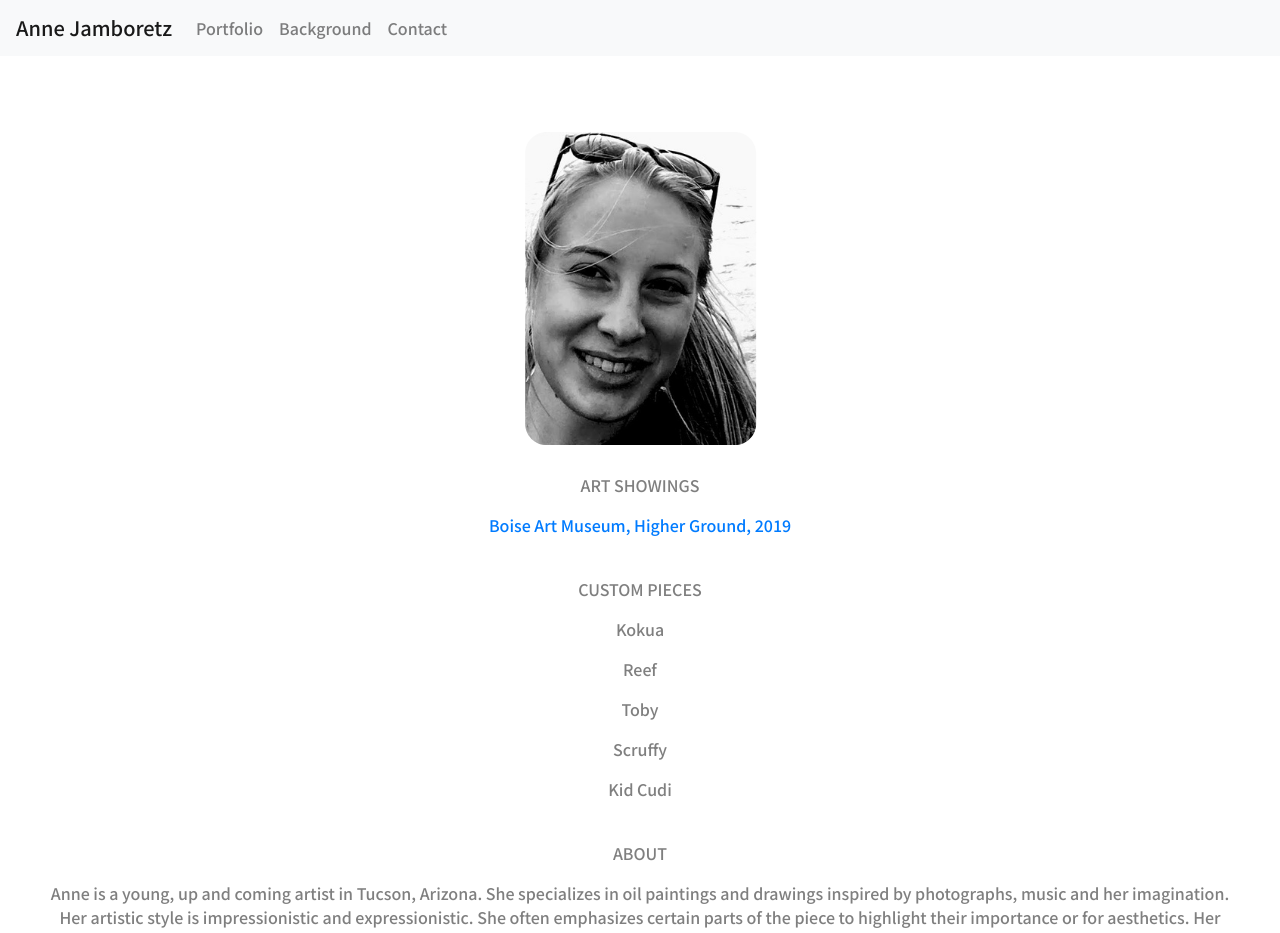
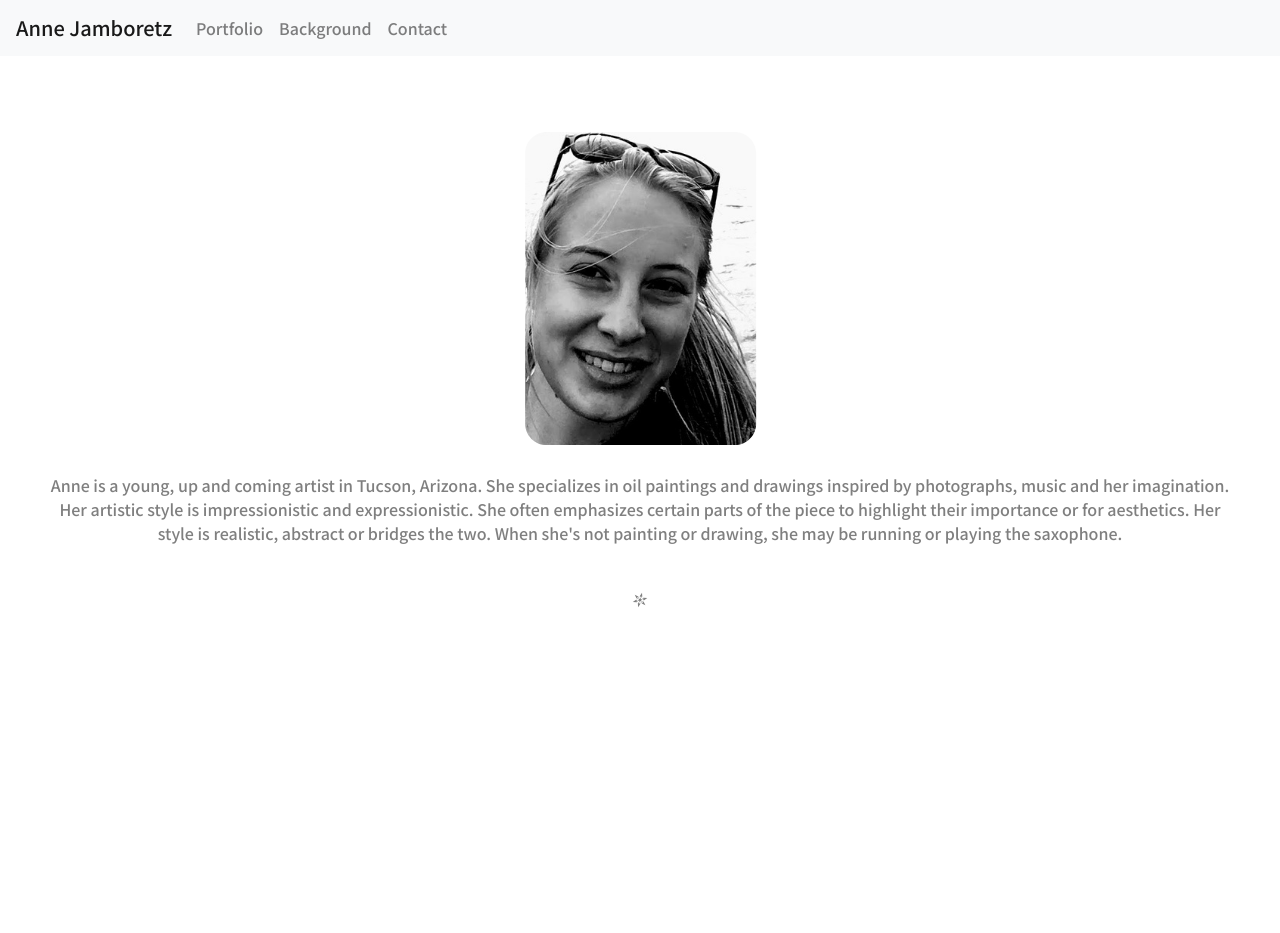
Before and after one commit to katejamboretz/art-portfolio, a React (Create React App) app: page /about in a window 1280 px wide. Shown: the top 933 px of the page. After the commit the page ends 800 px from the top, so only its background shows below. Built offline with nearby package versions, Linux system fonts and the light colour scheme.

Commit message:
update and simplify background page, remove custom and art showing sections

```diff
--- a/src/components/pages/About.js
+++ b/src/components/pages/About.js
@@ -19,23 +19,20 @@ export default class About extends Component {
                 <br></br>
                 <p>< GiBeveledStar /></p>
                 <br></br> */}
-                <p className="description">ART SHOWINGS</p>
-                <p className="description"><a href="http://www.boiseartmuseum.org/exhibition/higher-ground-2019/">Boise Art Museum, Higher Ground, 2019</a></p>
-                <br></br>
-                <p className="description">CUSTOM PIECES</p>
+                {/* <p className="description">CUSTOM PIECES</p>
                 <p className="description">Kokua</p>
                 <p className="description">Reef</p>
                 <p className="description">Toby</p>
                 <p className="description">Scruffy</p>
-                <p className="description">Kid Cudi</p>
-                <br></br>
-                <p className="description">ABOUT</p>
+                <br></br> */}
+                {/* <p className="description">ABOUT</p> */}
                 <p className="description">
-                    Anne is a young, up and coming artist in Tucson, Arizona. She specializes in oil paintings and drawings inspired by photographs, music and her imagination.
+                    Anne is a young, up and coming artist in Tucson, Arizona.
+                    She specializes in oil paintings and drawings inspired by photographs, music and her imagination.
                     Her artistic style is impressionistic and expressionistic.
                     She often emphasizes certain parts of the piece to highlight their importance or for aesthetics.
-                    Her awe-provoking style is realistic, abstract or bridges the two.
-                    When she's not painting or drawing, she may be running or playing the saxaphone.</p>
+                    Her style is realistic, abstract or bridges the two.
+                    When she's not painting or drawing, she may be running or playing the saxophone.</p>
                 <br></br>
                 <p className="description">< GiBeveledStar /></p>
             </div>
```
